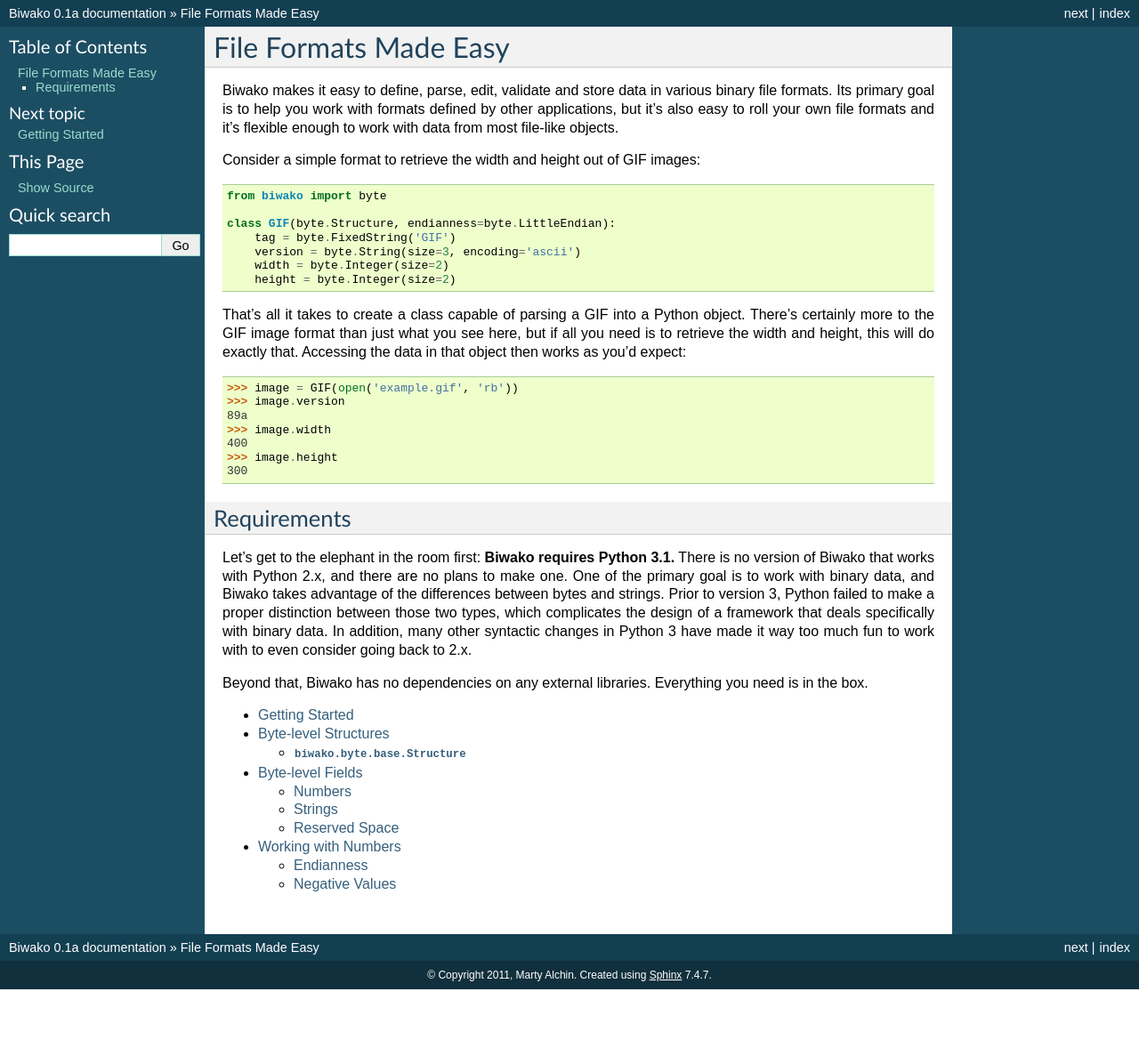
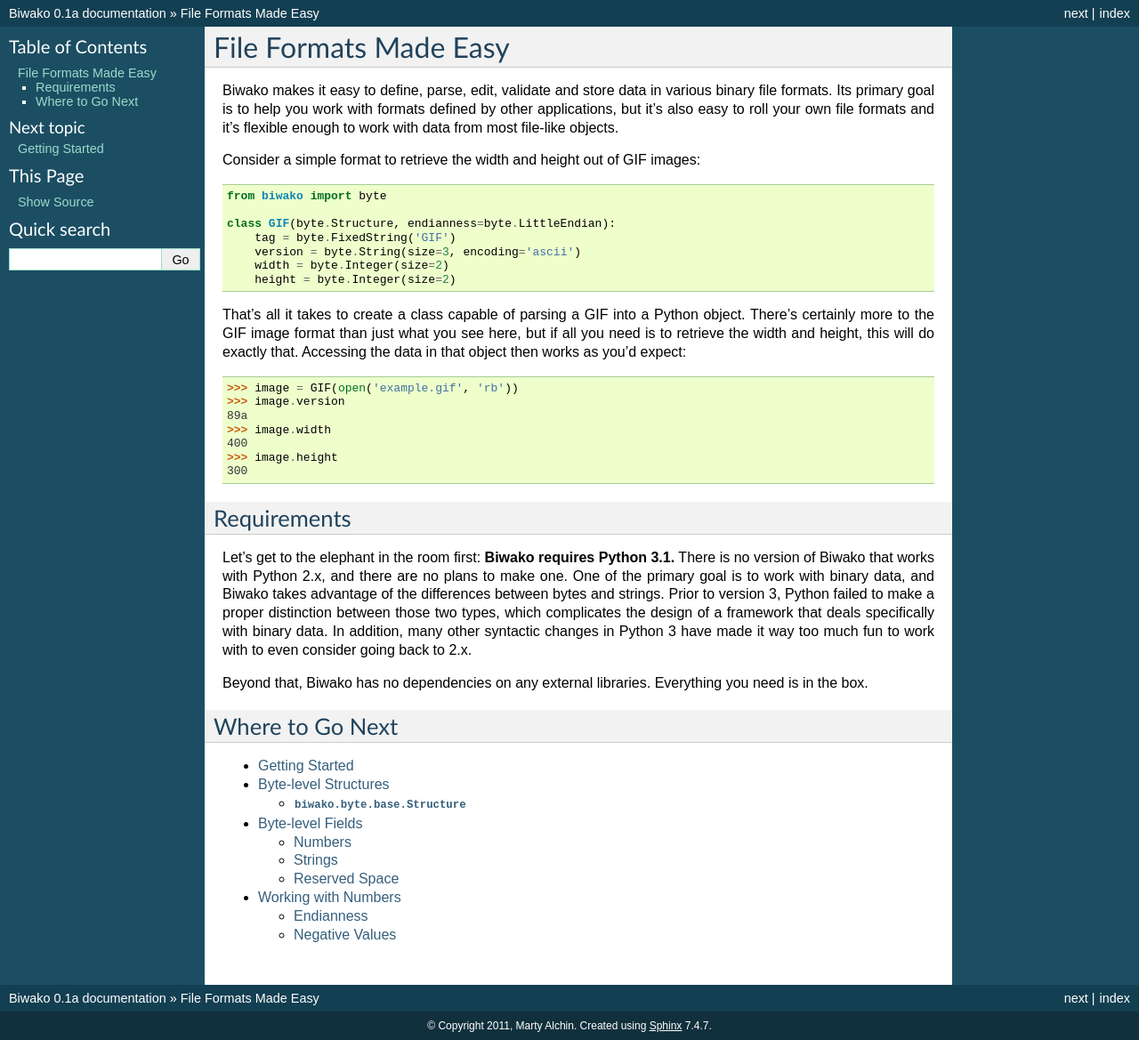
Before and after one commit to gulopine/steel, a Sphinx documentation site: the page built from docs/index.rst, in a window 1280 px wide. Shown: the whole page at 89% size. Built offline with Sphinx 7.4.7, drawn with Linux system fonts in a browser that asks for light colours; before the commit the page ends 1112 px from its top, so only the background shows below that.

Commit message:
Restore some problematic bits

```diff
--- a/docs/getting-started.rst
+++ b/docs/getting-started.rst
@@ -82,5 +82,3 @@
       height = byte.Integer(size=2)
 
 And that's it!
-
-How
--- a/docs/index.rst
+++ b/docs/index.rst
@@ -44,6 +44,9 @@
 Beyond that, Biwako has no dependencies on any external libraries. Everything
 you need is in the box.
 
+Where to Go Next
+----------------
+
 .. toctree::
    :maxdepth: 2
 
```
